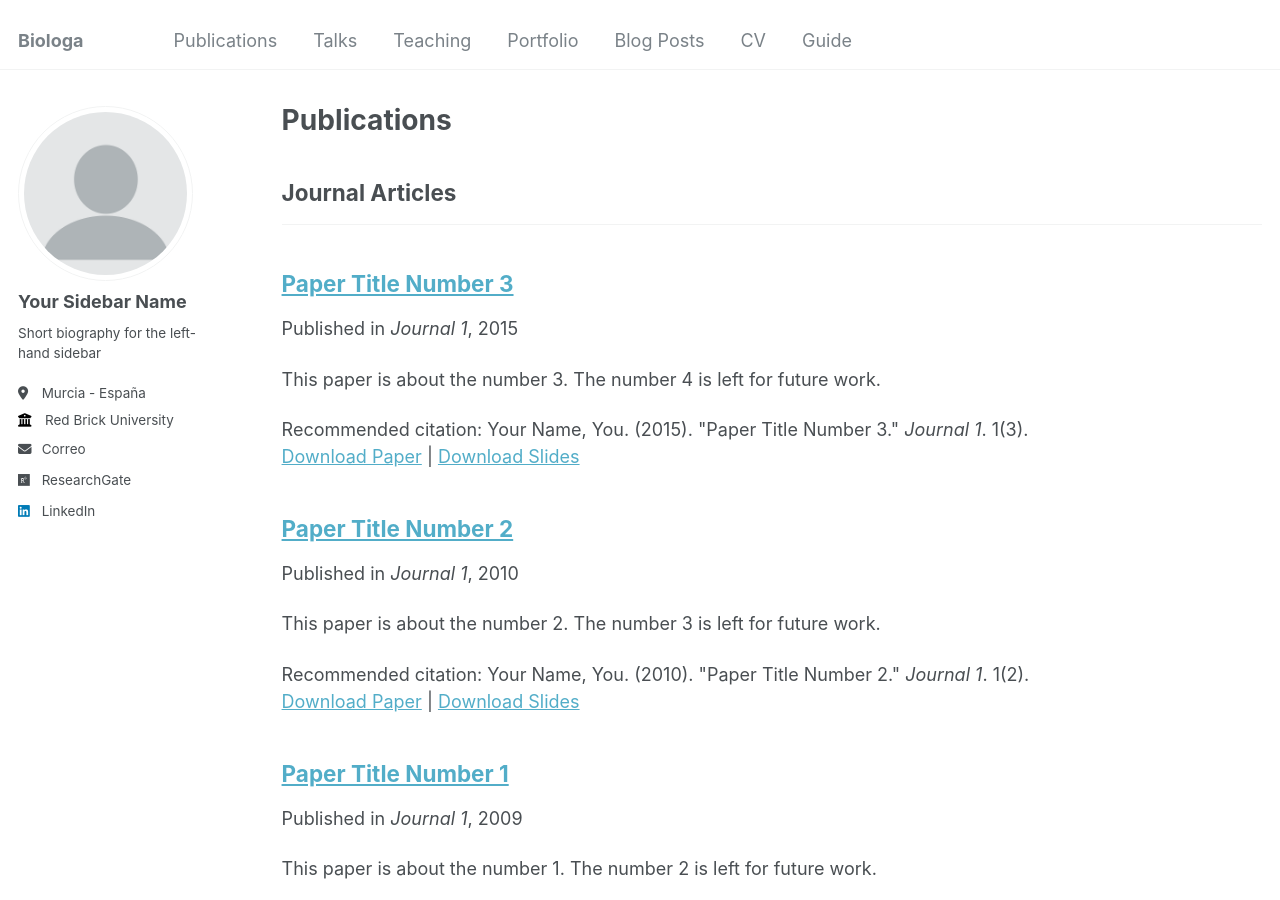
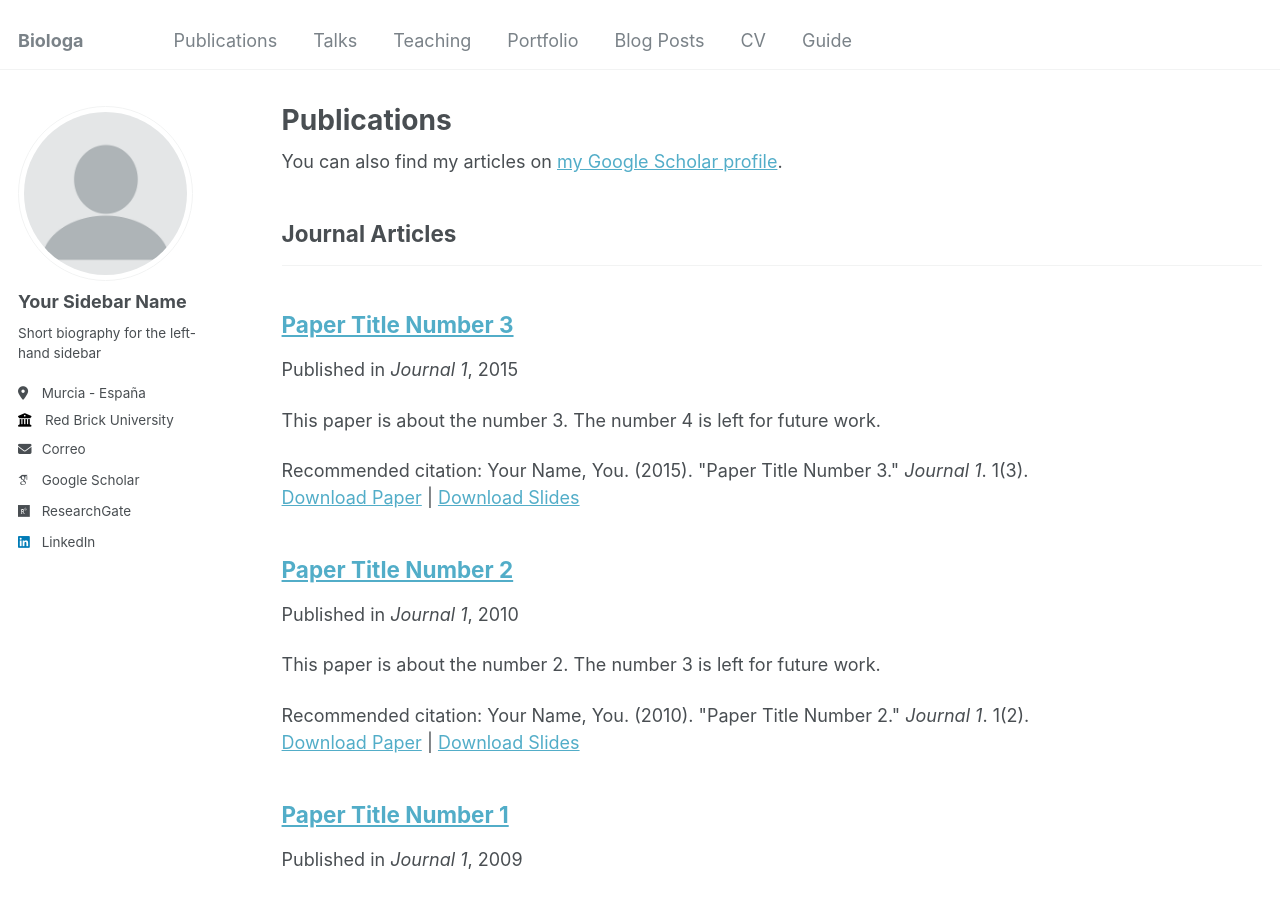
Before and after one commit to amalia-mcallister/amalia-mcallister.github.io, a Jekyll site: the page built from _pages/publications.html, in a window 1280 px wide and 900 px high. Built offline with Jekyll 4.4.1, drawn with Linux system fonts in a browser that asks for light colours; some web fonts are replaced; part of the change alters nothing that is shown.

Commit message:
Google Scholar

```diff
--- a/_config.yml
+++ b/_config.yml
@@ -32,7 +32,7 @@ author:
 
   # Academic websites
   arxiv            : # URL - Update with the correct link to your profile
-  googlescholar    : # URL
+  googlescholar    : "https://scholar.google.com/citations?user=6orCUkwAAAAJ"
   impactstory      : # URL
   orcid            : # URL
   semantic         : # URL
```
